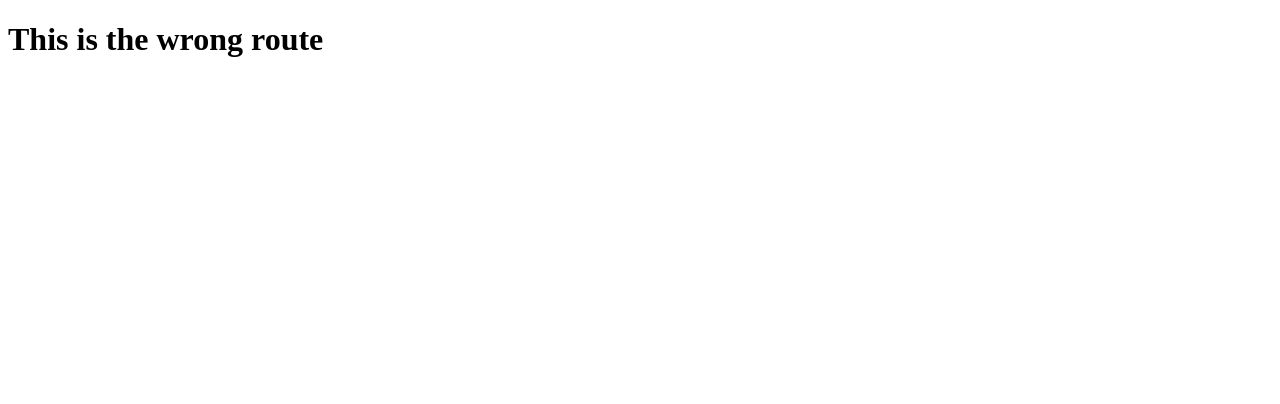
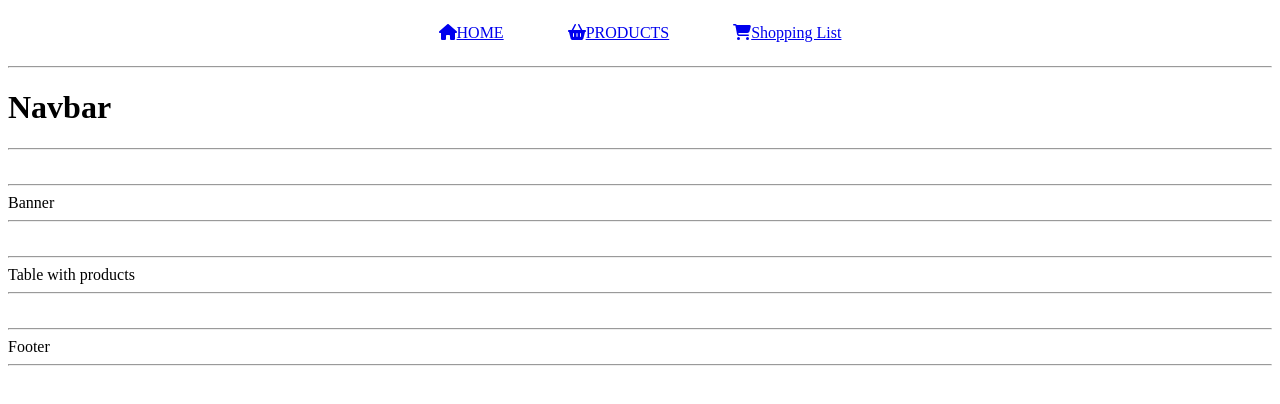
Before and after one commit to mateomh/shopping-list-frontend, a React (Create React App) app: page /products in a window 1280 px wide. Shown: the top 404 px of the page. Built offline with nearby package versions, Linux system fonts and the light colour scheme.

Commit message:
Add components to the application

```diff
--- a/src/App.tsx
+++ b/src/App.tsx
@@ -1,9 +1,11 @@
 import React from 'react';
+import NavBar from './components/NavBar';
 import AppRouter from './routes';
 
 function App() {
   return (
     <>
+      <NavBar />
       <AppRouter />
     </>
   );
```
Also changed, not shown: src/routes.tsx (+5 -3 lines).
